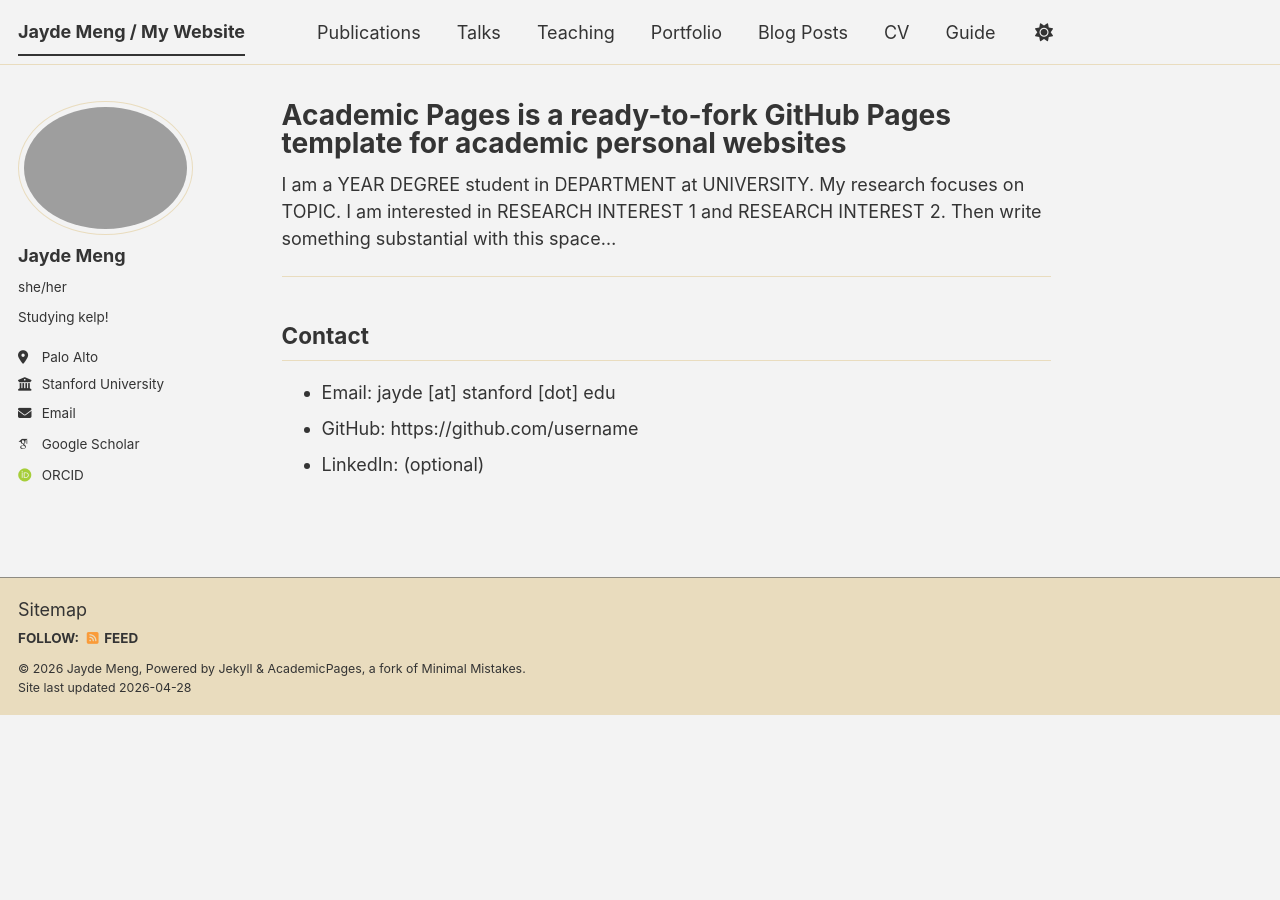
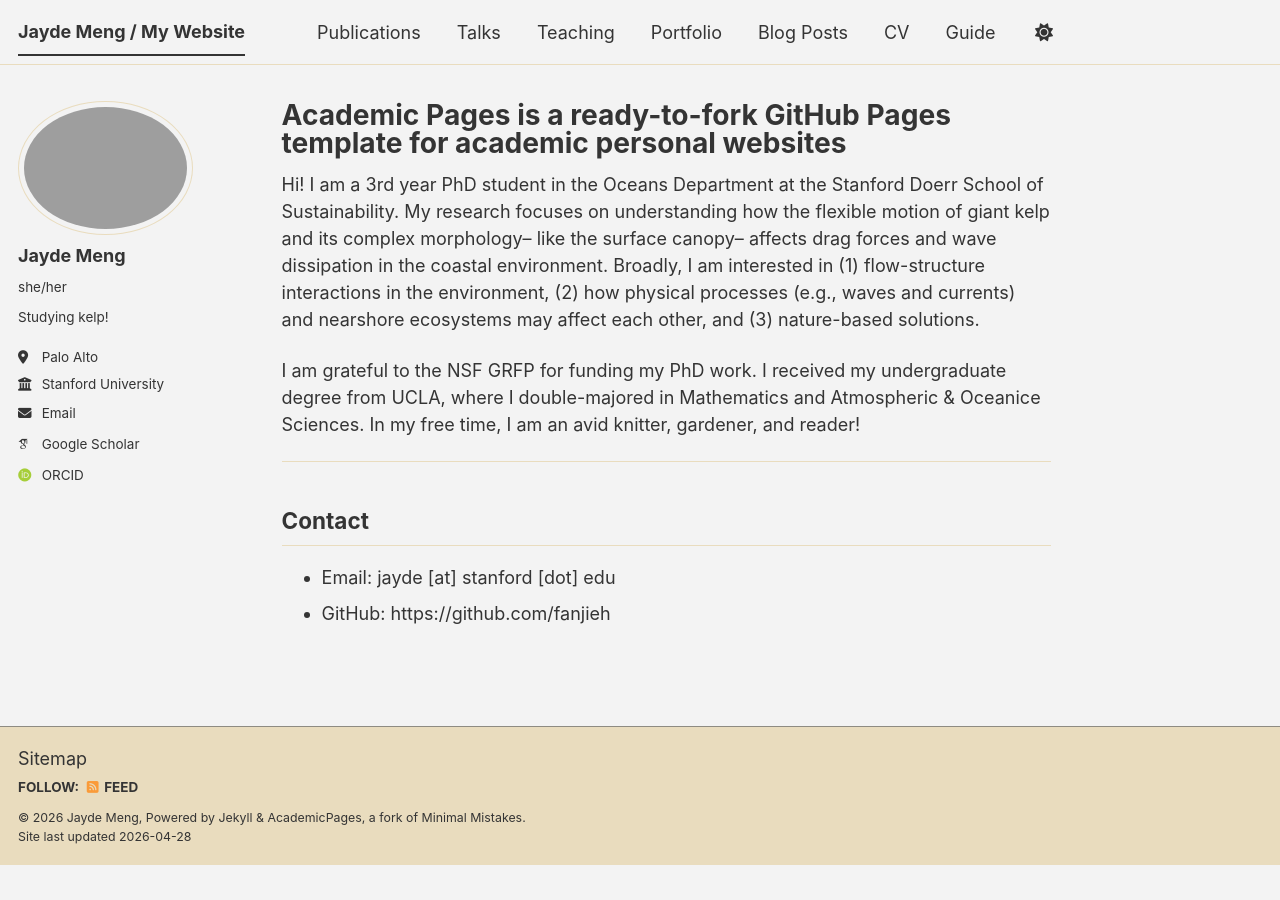
Before and after one commit to fanjieh/fanjieh.github.io, a Jekyll site: the page built from _pages/about.md, in a window 1280 px wide. Built offline with Jekyll 4.4.1, drawn with Linux system fonts in a browser that asks for light colours; some web fonts are replaced; a script bundle is joined from its source files by our own code; library files that are not in the unit come from our copies.

Commit message:
Update about.md

```diff
--- a/_pages/about.md
+++ b/_pages/about.md
@@ -9,8 +9,10 @@ redirect_from:
 
 
 
-I am a YEAR DEGREE student in DEPARTMENT at UNIVERSITY. My research focuses on TOPIC. I am interested in RESEARCH INTEREST 1 and RESEARCH INTEREST 2.
-Then write something substantial with this space…
+Hi! I am a 3rd year PhD student in the Oceans Department at the Stanford Doerr School of Sustainability. My research focuses on understanding how the flexible motion of giant kelp and its complex morphology-- like the surface canopy-- affects drag forces and wave dissipation in the coastal environment. Broadly, I am interested in (1) flow-structure interactions in the environment, (2) how physical processes (e.g., waves and currents) and nearshore ecosystems may affect each other, and (3) nature-based solutions.
+
+I am grateful to the NSF GRFP for funding my PhD work. I received my undergraduate degree from UCLA, where I double-majored in Mathematics and Atmospheric & Oceanice Sciences. In my free time, I am an avid knitter, gardener, and reader!
+
 
 
 
@@ -24,5 +26,4 @@ Then write something substantial with this space…
 ## Contact
 
 - Email: jayde [at] stanford [dot] edu
-- GitHub: https://github.com/username
-- LinkedIn: (optional)
+- GitHub: https://github.com/fanjieh
```
